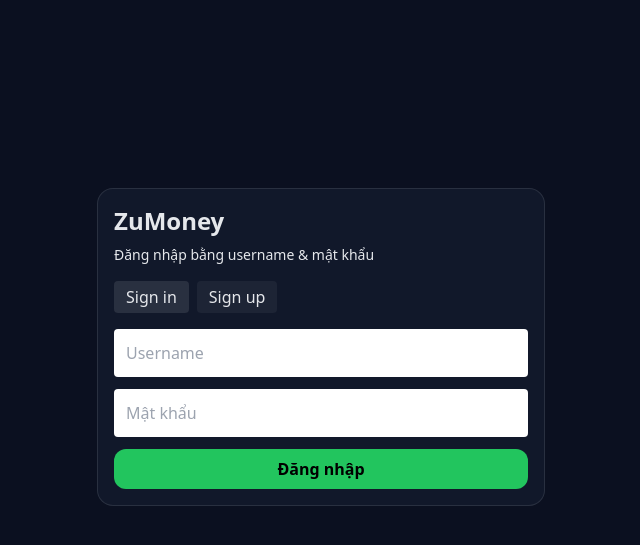
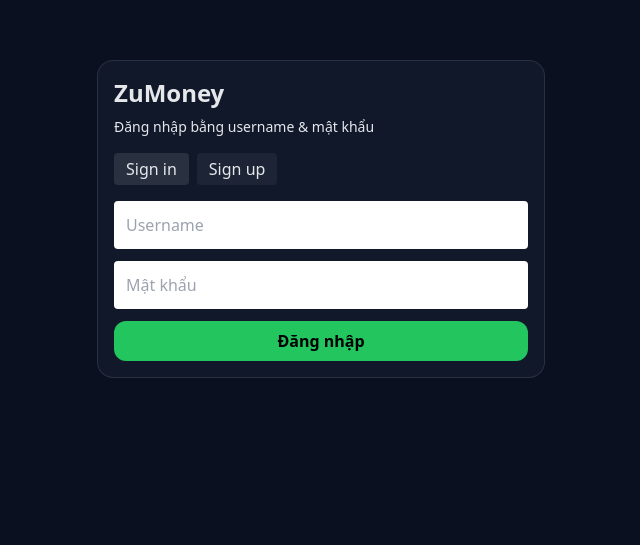
Before and after one commit to khanh7101/ZuMoney, a Next.js app: page /login in a window 1280 px wide. Shown: the part 197-742 px from the top of the page, without its empty margins (319-959 px from the left). Built offline with nearby package versions, Linux system fonts and the light colour scheme; no server answers.

Commit message:
Update globals.css

```diff
--- a/styles/globals.css
+++ b/styles/globals.css
@@ -4,8 +4,8 @@
 
 /* Reset mặc định */
 html, body {
-  margin-top: 5%;
-  height: 95%;
+
+  height: 100%;
   background-color: theme('colors.bg');
   color: theme('colors.text');
 }
```
